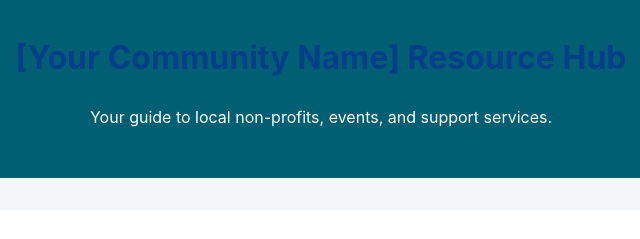
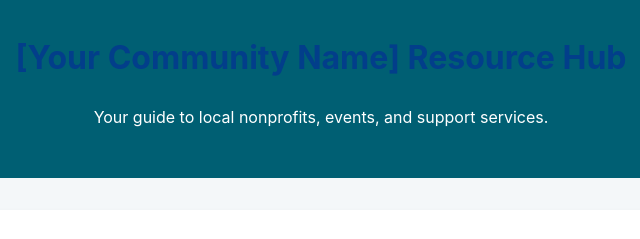
Before and after one commit to AfikGotlib/Webmaster, a plain HTML site: page About.html in a window 1280 px wide. Shown: the top 239 px of the page, 319-959 px from the left. Drawn offline with Linux system fonts and the light colour scheme.

Commit message:
minor change

```diff
--- a/About.html
+++ b/About.html
@@ -9,7 +9,7 @@
 <body>
     <header>
         <h1>[Your Community Name] Resource Hub</h1>
-        <p>Your guide to local non-profits, events, and support services.</p>
+        <p>Your guide to local nonprofits, events, and support services.</p>
     </header>
 
     <main>
```
